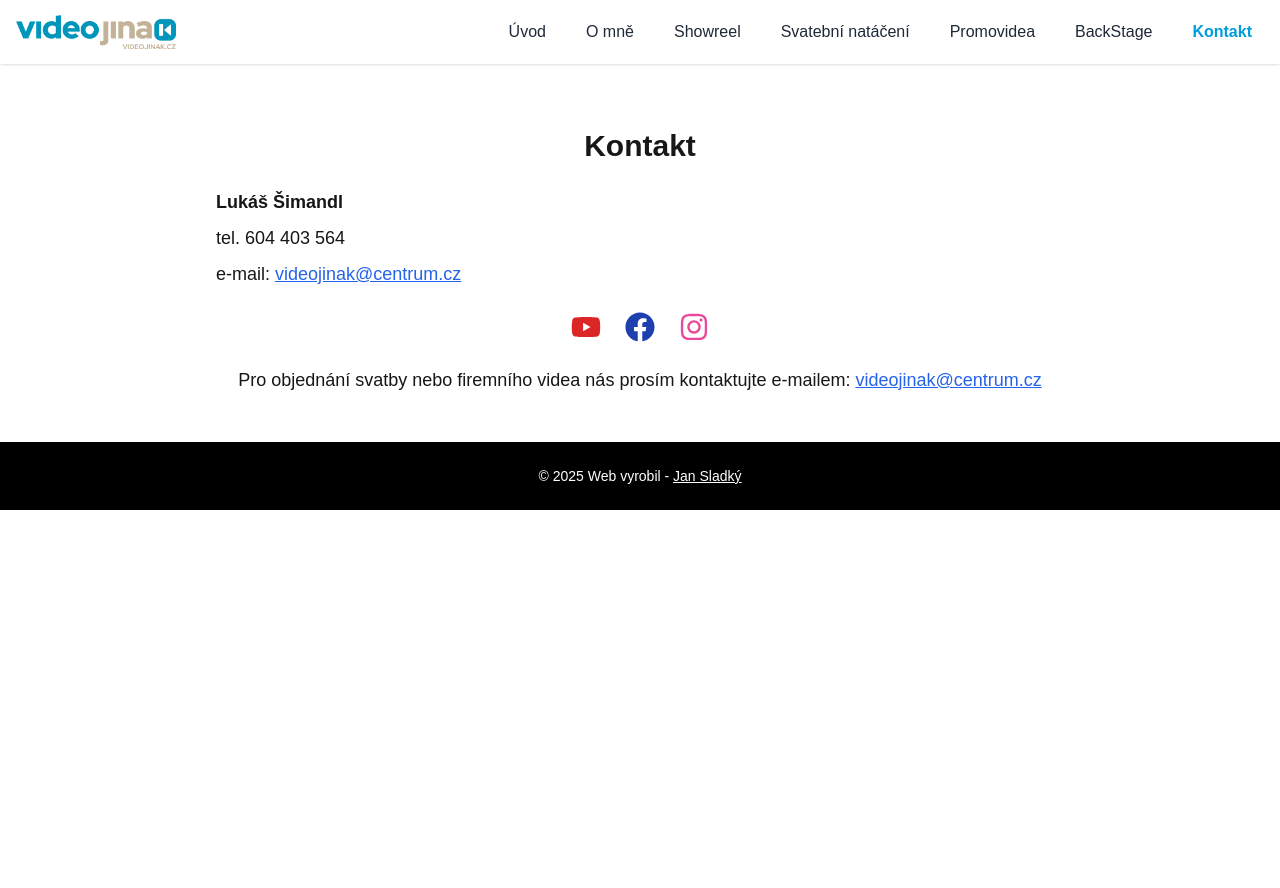
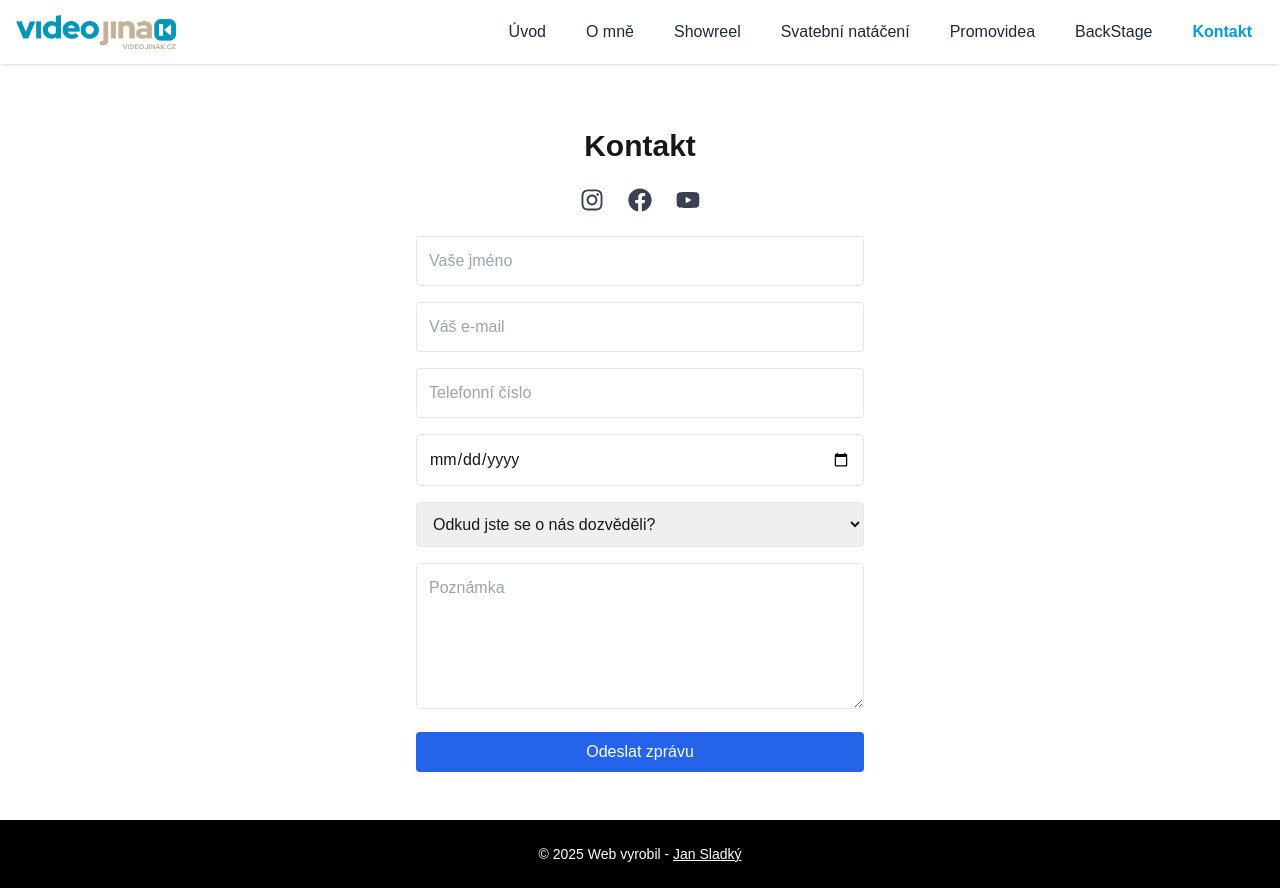
Before and after one commit to JanSladky/videojinak-web, a Next.js app: page /kontakt in a window 1280 px wide. Before the commit the page ends 800 px from the top, so only its background shows below. Built offline with nearby package versions, Linux system fonts and the light colour scheme.

Commit message:
Feature: přidání formuláře pro kontakt poptávek

```diff
--- a/package.json
+++ b/package.json
@@ -10,8 +10,11 @@
     "lint": "next lint"
   },
   "dependencies": {
+    "form-data": "^4.0.2",
     "keen-slider": "^6.8.6",
     "next": "15.3.3",
+    "node-fetch": "^3.3.2",
+    "nodemailer": "^7.0.3",
     "react": "^19.0.0",
     "react-dom": "^19.0.0",
     "react-icons": "^5.5.0",
@@ -20,7 +23,10 @@
   "devDependencies": {
     "@eslint/eslintrc": "^3",
     "@tailwindcss/aspect-ratio": "^0.4.2",
+    "@types/form-data": "^2.2.1",
     "@types/node": "^20",
+    "@types/node-fetch": "^2.6.12",
+    "@types/nodemailer": "^6.4.17",
     "@types/react": "^19",
     "@types/react-dom": "^19",
     "autoprefixer": "^10.4.21",
--- /dev/null
+++ b/pages/api/contact.ts
@@ -0,0 +1,41 @@
+import type { NextApiRequest, NextApiResponse } from "next";
+import nodemailer from "nodemailer";
+
+export default async function handler(req: NextApiRequest, res: NextApiResponse) {
+  if (req.method !== "POST") {
+    return res.status(405).json({ message: "Pouze POST je povolen." });
+  }
+
+  const { name, email, phone, wedding_date, source, message } = req.body;
+
+  const transporter = nodemailer.createTransport({
+    host: process.env.EMAIL_HOST,
+    port: Number(process.env.EMAIL_PORT),
+    secure: process.env.EMAIL_SECURE === "true",
+    auth: {
+      user: process.env.EMAIL_USER,
+      pass: process.env.EMAIL_PASS,
+    },
+  });
+
+  try {
+    await transporter.sendMail({
+      from: `"${name}" <${email}>`,
+      to: process.env.EMAIL_TO,
+      subject: "Nová poptávka ze svatebního formuláře",
+      text: `
+        Jméno: ${name}
+        E-mail: ${email}
+        Telefon: ${phone}
+        Datum svatby: ${wedding_date}
+        Zdroj: ${source}
+        Zpráva: ${message}
+      `,
+    });
+
+    return res.status(200).json({ message: "Úspěšně odesláno" });
+  } catch (err) {
+    console.error("❌ Email error:", err);
+    return res.status(500).json({ message: "Chyba při odesílání e-mailu" });
+  }
+}
--- a/src/app/kontakt/page.tsx
+++ b/src/app/kontakt/page.tsx
@@ -1,36 +1,99 @@
-'use client';
+"use client";
 
-import { FaYoutube, FaFacebook, FaInstagram } from 'react-icons/fa';
+import { useState, ChangeEvent, FormEvent } from "react";
+import { FaInstagram, FaFacebook, FaYoutube } from "react-icons/fa";
 
 export default function KontaktPage() {
+  const [form, setForm] = useState({
+    name: "",
+    email: "",
+    phone: "",
+    wedding_date: "",
+    source: "",
+    message: "",
+  });
+
+  const [status, setStatus] = useState<string | null>(null);
+
+  const handleChange = (e: ChangeEvent<HTMLInputElement | HTMLTextAreaElement | HTMLSelectElement>) => {
+    setForm({ ...form, [e.target.name]: e.target.value });
+  };
+
+  const handleSubmit = async (e: FormEvent<HTMLFormElement>) => {
+    e.preventDefault();
+    setStatus("⏳ Odesílání...");
+
+    try {
+      const res = await fetch("/api/contact", {
+        method: "POST",
+        headers: {
+          "Content-Type": "application/json",
+        },
+        body: JSON.stringify(form),
+      });
+
+      if (!res.ok) {
+        const error = await res.text();
+        throw new Error(error || "Chyba při odesílání.");
+      }
+
+      setStatus("✅ Zpráva byla úspěšně odeslána.");
+      setForm({
+        name: "",
+        email: "",
+        phone: "",
+        wedding_date: "",
+        source: "",
+        message: "",
+      });
+    } catch (err) {
+      console.error("❌ Výjimka:", err);
+      setStatus("❌ Nepodařilo se odeslat zprávu.");
+    }
+  };
+
   return (
     <div className="px-6 py-12 max-w-4xl mx-auto text-center space-y-6">
       <h1 className="text-3xl font-bold mb-4">Kontakt</h1>
-
-      <div className="text-left text-lg space-y-2">
-        <p><strong>Lukáš Šimandl</strong></p>
-        <p>tel. 604 403 564</p>
-        <p>e-mail: <a href="mailto:videojinak@centrum.cz" className="text-blue-600 underline">videojinak@centrum.cz</a></p>
-      </div>
-
-      <div className="flex justify-center items-center gap-6 text-3xl mt-4">
-        <a href="https://www.youtube.com/@lukassvatby/featured" target="_blank" rel="noopener noreferrer" className="text-red-600 hover:scale-110 transition">
-          <FaYoutube />
+      <div className="mt-10 flex justify-center gap-6 text-2xl text-gray-700">
+        <a href="https://www.instagram.com/tvoje_instagram" target="_blank" rel="noopener noreferrer">
+          <FaInstagram />
         </a>
-        <a href="https://www.facebook.com/@Videojinak" target="_blank" rel="noopener noreferrer" className="text-blue-800 hover:scale-110 transition">
+        <a href="https://www.facebook.com/tvoje_facebook" target="_blank" rel="noopener noreferrer">
           <FaFacebook />
         </a>
-        <a href="https://www.instagram.com/videojinak_lukas_simandl/" target="_blank" rel="noopener noreferrer" className="text-pink-500 hover:scale-110 transition">
-          <FaInstagram />
+        <a href="https://www.youtube.com/@tvoje_youtube" target="_blank" rel="noopener noreferrer">
+          <FaYoutube />
         </a>
       </div>
 
-      <p className="text-lg mt-8">
-        Pro objednání svatby nebo firemního videa nás prosím kontaktujte e-mailem:{' '}
-        <a href="mailto:videojinak@centrum.cz" className="text-blue-600 underline">
-          videojinak@centrum.cz
-        </a>
-      </p>
+      <form onSubmit={handleSubmit} className="mt-8 space-y-4 max-w-md mx-auto text-left">
+        <input type="text" name="name" placeholder="Vaše jméno" value={form.name} onChange={handleChange} required className="w-full p-3 border rounded" />
+        <input type="email" name="email" placeholder="Váš e-mail" value={form.email} onChange={handleChange} required className="w-full p-3 border rounded" />
+        <input
+          type="tel"
+          name="phone"
+          placeholder="Telefonní číslo"
+          value={form.phone}
+          onChange={handleChange}
+          required
+          className="w-full p-3 border rounded"
+        />
+        <input type="date" name="wedding_date" value={form.wedding_date} onChange={handleChange} required className="w-full p-3 border rounded" />
+        <select name="source" value={form.source} onChange={handleChange} required className="w-full p-3 border rounded">
+          <option value="">Odkud jste se o nás dozvěděli?</option>
+          <option value="Facebook">Facebook</option>
+          <option value="Instagram">Instagram</option>
+          <option value="Doporučení">Doporučení</option>
+          <option value="Google">Google</option>
+          <option value="Jiné">Jiné</option>
+        </select>
+        <textarea name="message" rows={5} placeholder="Poznámka" value={form.message} onChange={handleChange} className="w-full p-3 border rounded" />
+        <button type="submit" className="w-full bg-blue-600 text-white py-2 rounded hover:bg-blue-700 transition">
+          Odeslat zprávu
+        </button>
+        {status && <p className="text-sm text-center mt-2">{status}</p>}
+      </form>
     </div>
   );
 }
```
Also changed, not shown: lib/fetchWpPage.js (added, +26 -0 lines), pages/[slug].js (added), pages/api/page.js (added), 1 other file (tests, documents, lock files or other folders).
